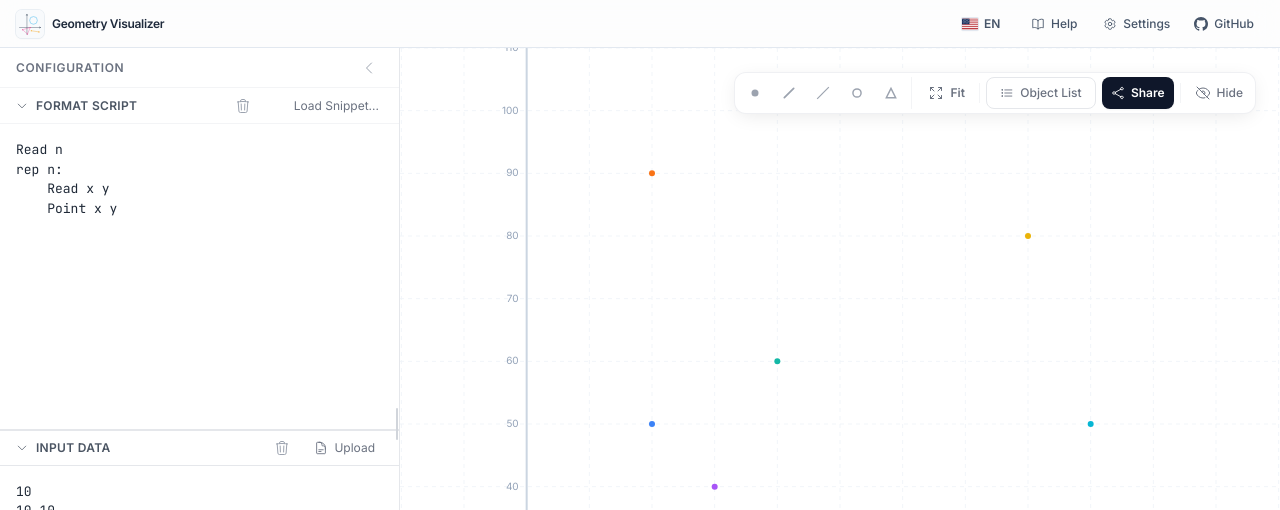
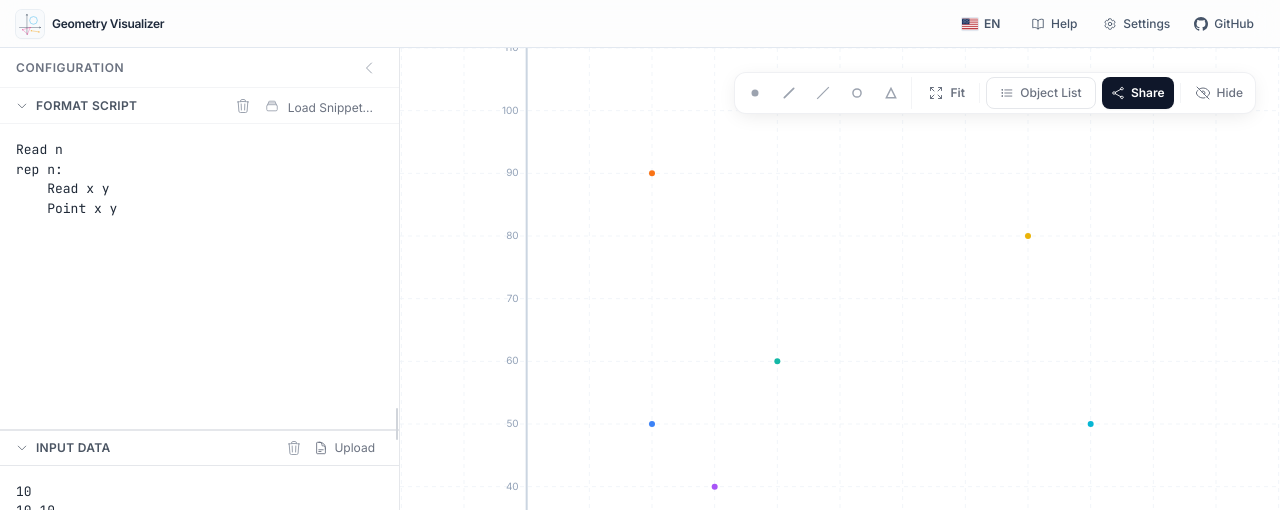
Before and after one commit to tatesoto/cp-geo-visualizer, a React (Vite) app: page / in a window 1280 px wide. Shown: the top 510 px of the page. Built offline with nearby package versions, Linux system fonts and the light colour scheme.

Commit message:
feat: Update EditorPanel UI with new icon and improved select styling

```diff
--- a/components/EditorPanel.tsx
+++ b/components/EditorPanel.tsx
@@ -1,5 +1,5 @@
 import React, { useRef, useState, useEffect } from 'react';
-import { ChevronDownIcon, ChevronRightIcon, PlayIcon, ChevronLeftIcon, DocumentTextIcon, ArrowsPointingOutIcon, TrashIcon } from '@heroicons/react/24/outline';
+import { ChevronDownIcon, ChevronRightIcon, PlayIcon, ChevronLeftIcon, DocumentTextIcon, ArrowsPointingOutIcon, TrashIcon, RectangleStackIcon } from '@heroicons/react/24/outline';
 import { SNIPPETS, SnippetKey } from '../constants/snippets';
 import { Language } from '../types';
 import { t, TRANSLATIONS } from '../constants/translations';
@@ -394,7 +394,7 @@ const EditorPanel: React.FC<EditorPanelProps> = ({
                                     Tab
                                 </button>
                             )}
-                            <div className="flex items-center gap-2">
+                            <div className="flex items-center gap-1.5">
                                 <button
                                     onClick={handleClear}
                                     className="p-1 text-gray-400 hover:text-red-500 transition-colors"
@@ -402,16 +402,21 @@ const EditorPanel: React.FC<EditorPanelProps> = ({
                                 >
                                     <TrashIcon className="w-4 h-4" />
                                 </button>
+                                <div className="relative rounded px-1.5 py-0.5 hover:bg-gray-100 transition-colors">
+                                    <RectangleStackIcon className="w-3.5 h-3.5 text-gray-400 pointer-events-none absolute left-1 top-1/2 -translate-y-1/2" />
                                     <select
-                                    className="bg-transparent text-xs text-gray-500 hover:text-gray-900 border-none outline-none cursor-pointer pr-1 transition-colors text-right appearance-none"
+                                        className="bg-transparent text-xs text-gray-500 hover:text-gray-900 border-none outline-none cursor-pointer pr-1 pl-4 transition-colors text-right appearance-none truncate w-[110px]"
                                         onChange={(e) => loadSnippet(e.target.value)}
                                         value=""
                                     >
-                                    <option value="" disabled>{t(lang, 'loadSnippet')}</option>
+                                        <option value="" disabled>
+                                            {t(lang, 'loadSnippet')}
+                                        </option>
                                         {Object.entries(SNIPPETS).map(([key, _snip]) => (
                                             <option key={key} value={key}>{t(lang, `snippet_${key}` as keyof typeof TRANSLATIONS['en'])}</option>
                                         ))}
                                     </select>
+                                </div>
                             </div>
                         </div>
                     </div>
@@ -462,7 +467,7 @@ const EditorPanel: React.FC<EditorPanelProps> = ({
                             {isInputOpen ? <ChevronDownIcon className="w-3 h-3" /> : <ChevronRightIcon className="w-3 h-3" />}
                             <span className="text-xs font-semibold uppercase tracking-wide">{t(lang, 'inputData')}</span>
                         </div>
-                        <div className="flex items-center gap-3">
+                        <div className="flex items-center gap-1.0">
                             <button
                                 onClick={handleClearInput}
                                 className="p-1 text-gray-400 hover:text-red-500 transition-colors"
```
Lines whose indentation alone changed are shown as unchanged.
